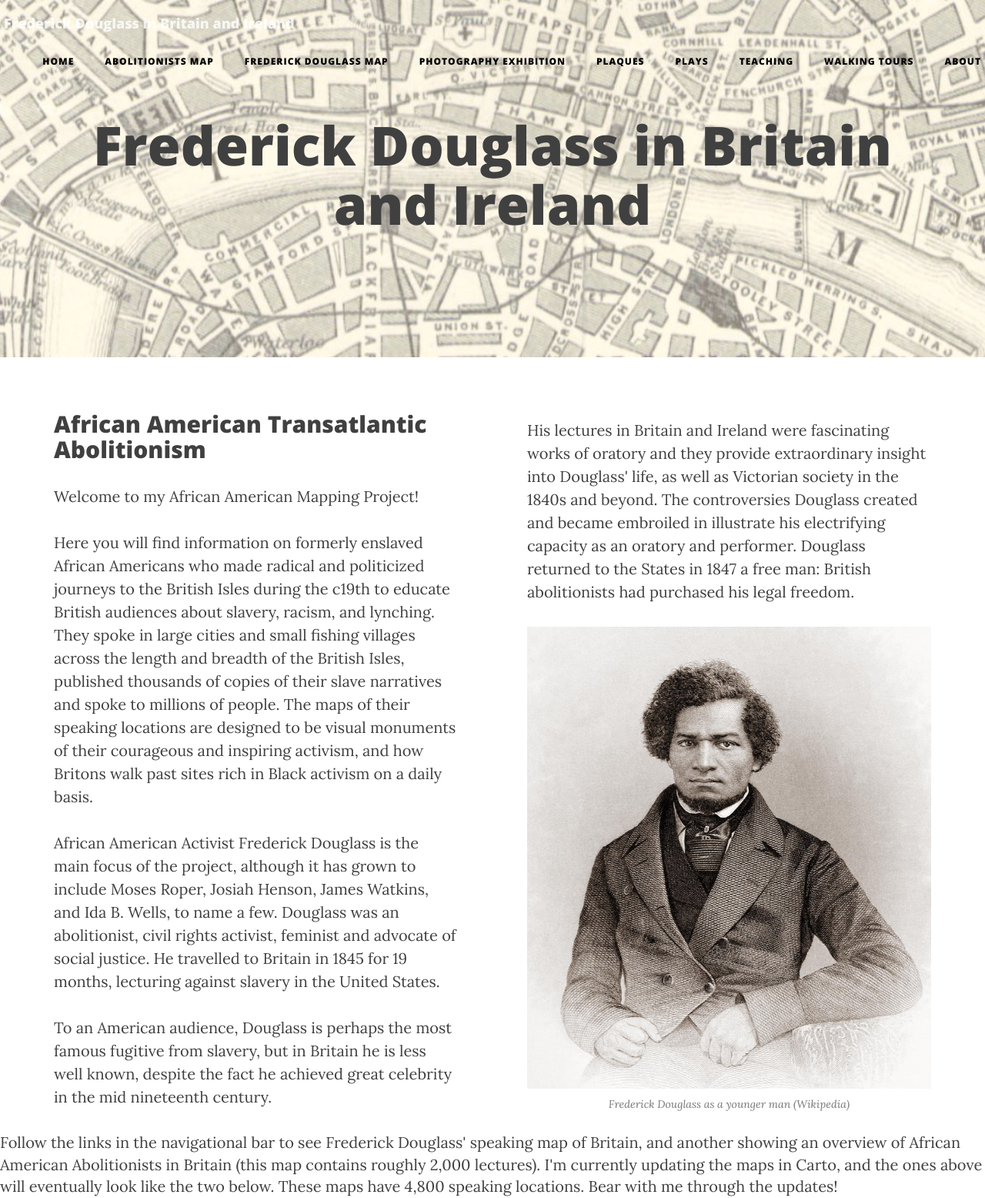
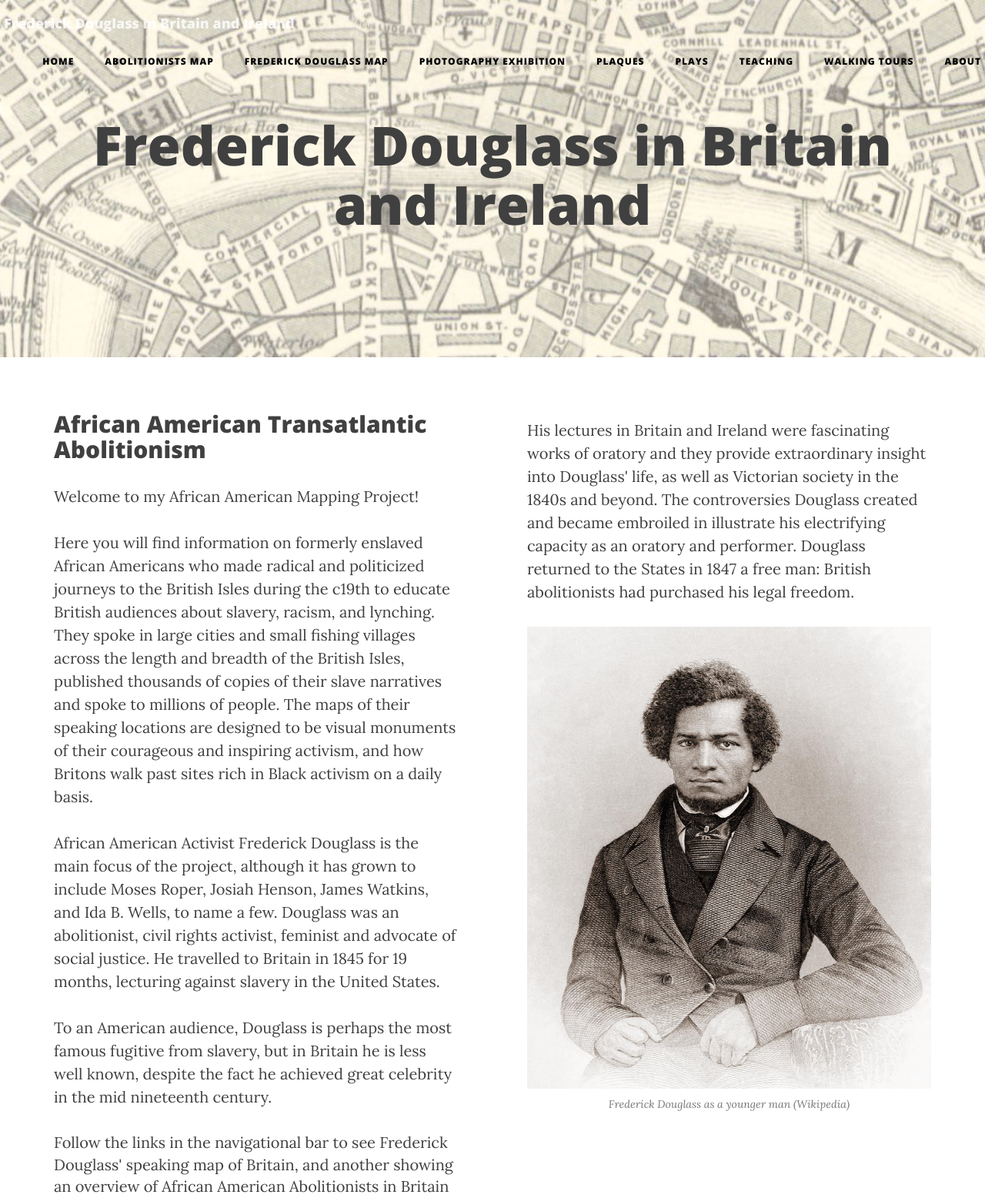
Before and after one commit to FDUK/fduk.github.io, a Jekyll site: the page built from index.html, in a window 1280 px wide. Shown: the top 1556 px of the page at 77% size. Built offline with Jekyll 4.4.1, drawn with Linux system fonts in a browser that asks for light colours; nearby versions of some CDN libraries; the list of posts is cut into pages by our own code; grey boxes are pictures that could not be loaded.

Commit message:
Update index.html

```diff
--- a/index.html
+++ b/index.html
@@ -32,13 +32,43 @@
 </section>
 
 
+<section>
+    <div class="container">
+        <div class="row widerGutter">
+            <div class="col-md-6">
+
+
 Follow the links in the navigational bar to see Frederick Douglass' speaking map of Britain, and another showing an overview of African American Abolitionists in Britain (this map contains roughly 2,000 lectures).
+
+
 
 I'm currently updating the maps in Carto, and the ones above will eventually look like the two below. These maps have 4,800 speaking locations. Bear with me through the updates!
 
+
+                  </div>
+        </div>
+    </div>
+</section>
+
+
+
 <iframe width="100%" height="520" frameborder="0" src="https://murray7872.carto.com/builder/c07d5997-67e8-4eff-96b2-4c72eb49f786/embed" allowfullscreen webkitallowfullscreen mozallowfullscreen oallowfullscreen msallowfullscreen></iframe>
 
-This map shows Black Abolitionists speaking locations over time (from 1837-1900), with each coloured dot representing a different figure.
+
+
+<section>
+    <div class="container">
+        <div class="row widerGutter">
+            <div class="col-md-6">
+
+                This map shows Black Abolitionists speaking locations over time (from 1837-1900), with each coloured dot representing a different figure.
+
+
+                      </div>
+        </div>
+    </div>
+</section>
+
 
 <iframe width="100%" height="520" frameborder="0" src="https://murray7872.carto.com/builder/bc758dea-f0f8-47ca-a525-e31d229c9668/embed" allowfullscreen webkitallowfullscreen mozallowfullscreen oallowfullscreen msallowfullscreen></iframe>
 
```
